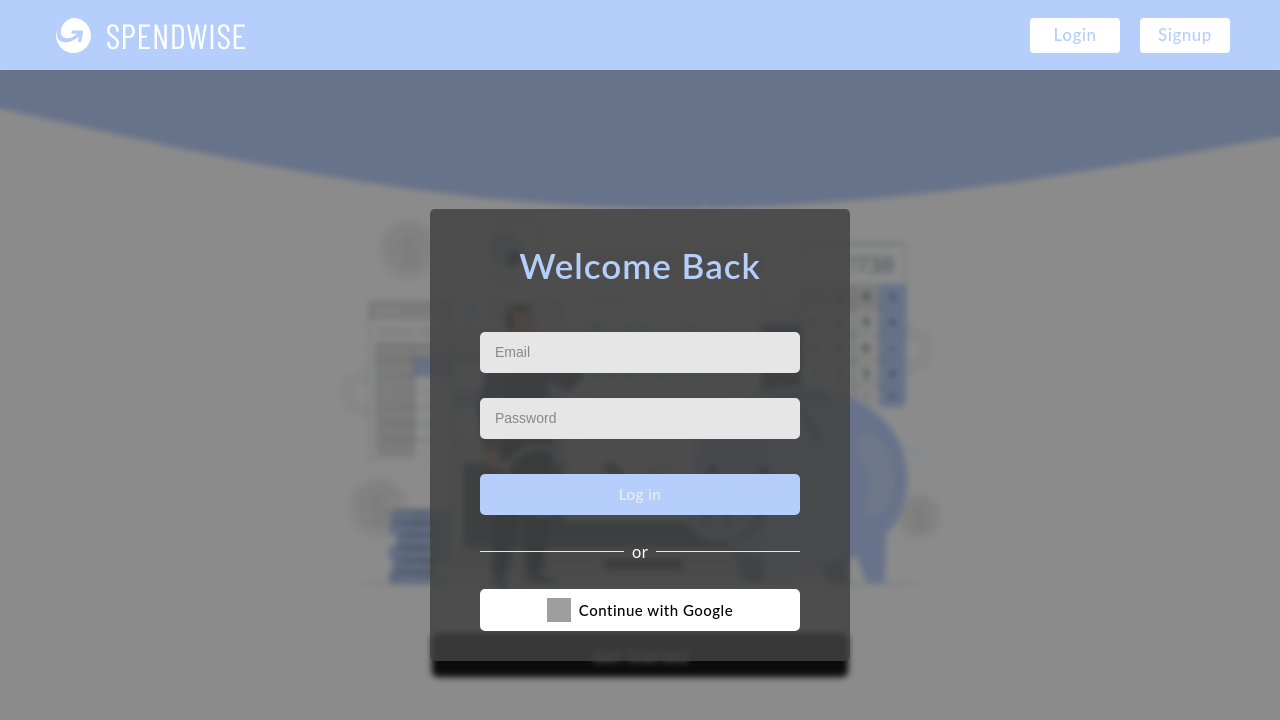
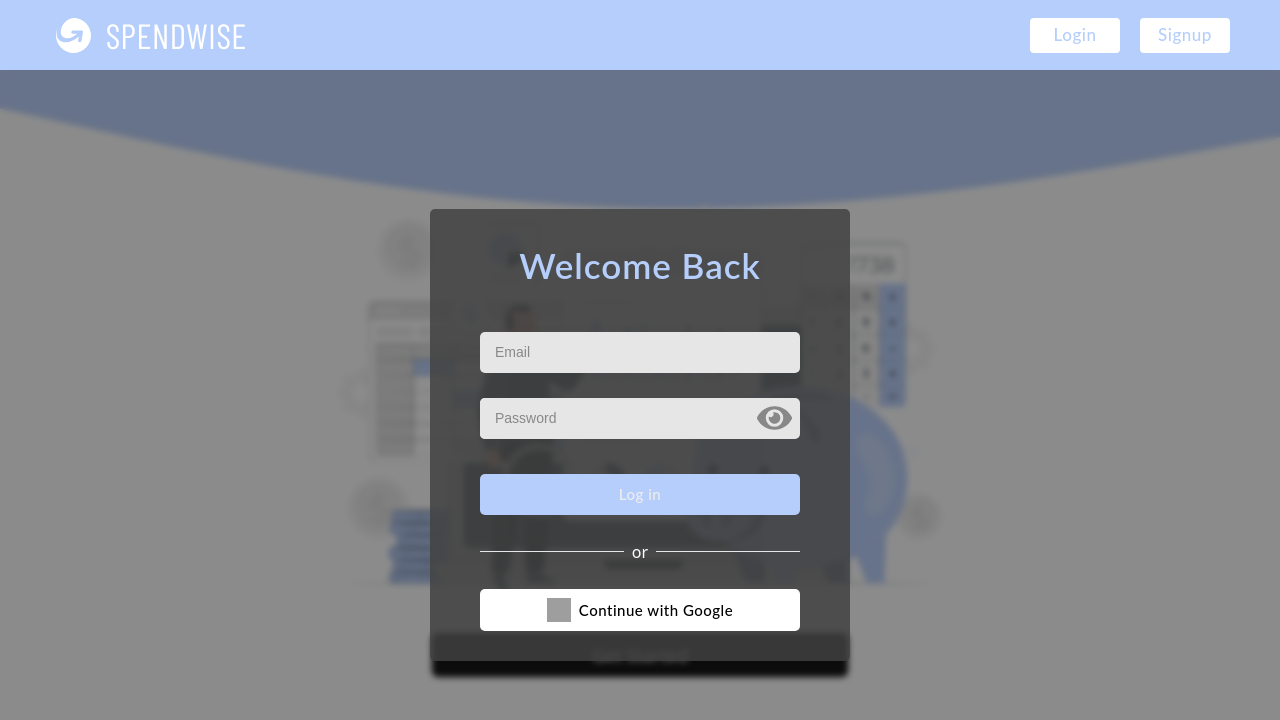
Before and after one commit to ani1609/Spendwise, a React (Create React App) app in the folder client/: page / in a window 1280 px wide. Both pictures are taken after a click on the button "Login". Shown: the top 720 px of the page. Built offline with nearby package versions, Linux system fonts and the light colour scheme; no server answers; grey boxes are pictures that could not be loaded; some icons are missing; a web font is replaced by a local one.

Commit message:
Made a toggle to show password on login page (#309)
* added password show toggle

* changed cursor to pointer for the toggle

```diff
--- a/client/src/components/Login.js
+++ b/client/src/components/Login.js
@@ -6,15 +6,22 @@ import { ReactComponent as Close } from "../icons/close.svg";
 import { getAuth, signInWithPopup, GoogleAuthProvider } from "firebase/auth";
 import { addDoc, getDocs, query, where } from "firebase/firestore";
 import { usersCollection } from "../firebaseConfig";
+import { FaEye, FaEyeSlash } from "react-icons/fa";
 
 // import search from "../icons/search.svg";
 
 function Login ({ setShowLoginForm }) {
   const [invalidEmail, setInvalidEmail] = useState(false);
+  const [passwordShow, setPasswordShow] = useState(false);
   const [loginData, setLoginData] = useState({
     email: "",
     password: ""
   });
+
+  const passwordShowToggle = () => {
+    setPasswordShow(!passwordShow);
+  };
+
   const [loading, setLoading] = useState(false);
 
   const handleLogin = async (e) => {
@@ -73,8 +80,8 @@ function Login ({ setShowLoginForm }) {
   return (
     <div className="login_form_container" onClick={(e) => e.stopPropagation()}>
       <h1>Welcome Back</h1>
-            <div className='close-icon' onClick={ () => { setShowLoginForm(false); } }>
-                <Close fill="white" className='w-6 h-6 cursor-pointer'/>
+      <div className='close-icon' onClick={() => { setShowLoginForm(false); }}>
+        <Close fill="white" className='w-6 h-6 cursor-pointer' />
       </div>
       <form onSubmit={handleLogin}>
         <input
@@ -84,20 +91,34 @@ function Login ({ setShowLoginForm }) {
           onChange={(e) => setLoginData({ ...loginData, email: e.target.value })}
           required
         />
-                <input
+        {/* <input
           type='password'
           placeholder='Password'
           value={loginData.password}
           onChange={(e) => setLoginData({ ...loginData, password: e.target.value })}
           required
+        /> */}
+        <div className="input_div p-0 flex flex-nowrap items-center pe-2">
+          <input
+            className="p-0 m-0 border"
+            type={passwordShow ? "text" : "password"}
+            placeholder='Password'
+            value={loginData.password}
+            onChange={(e) => setLoginData({ ...loginData, password: e.target.value })}
+            required
           />
+          { passwordShow
+            ? <FaEyeSlash onClick={passwordShowToggle} className="h-10 w-10 cursor-pointer"/>
+            : <FaEye onClick={passwordShowToggle} className="h-10 cursor-pointer w-10"/> }
+        </div>
         {invalidEmail && <p className="error_message">Invalid email or password</p>}
 
         <button type='submit' style={{ marginTop: "10px", width: "100%", cursor: loading ? "not-allowed" : "pointer" }} disabled={loading} className='loginBtn'>
           {loading
             ? (<div className="loading-spinner"></div>)
             : ("Log in" // Note: 'Log in' should be a string
-                        )}
+              )
+          }
         </button>
         <div className="loginSeparator flex justify-center items-center" style={{ width: "100%" }}><hr style={{ width: "100%" }}></hr> &nbsp;&nbsp;or&nbsp;&nbsp; <hr style={{ width: "100%" }}></hr></div>
       </form>
--- a/client/src/styles/Login.css
+++ b/client/src/styles/Login.css
@@ -51,6 +51,24 @@
     font-family: 'Montserrat', sans-serif;
     font-weight: 500;
     padding: 10px 15px;
+    box-sizing: border-box;
+    transition: 0.5s ease-in-out;
+    border: 0;
+    outline: 0;
+    border-radius: 5px;
+    transition: 0.5s ease-in-out;
+    width: 100%;
+    opacity: 0;
+    background-color: rgb(230, 230, 230);
+    color: #888888;
+}
+
+.login_form_container form .input_div
+{
+    font-size: 14px;
+    font-family: 'Montserrat', sans-serif;
+    font-weight: 500;
+    /* padding: 10px 15px; */
     box-sizing: border-box;
     transition: 0.5s ease-in-out;
     border: 0;
@@ -134,7 +152,7 @@
     animation-delay: 500ms;
 }
 
-.login_form_container form input:nth-child(2)
+.login_form_container form .input_div
 {
     animation-name: fadeInSlideIn;
     animation-duration: 0.5s;
```
Lines whose indentation alone changed are shown as unchanged.
